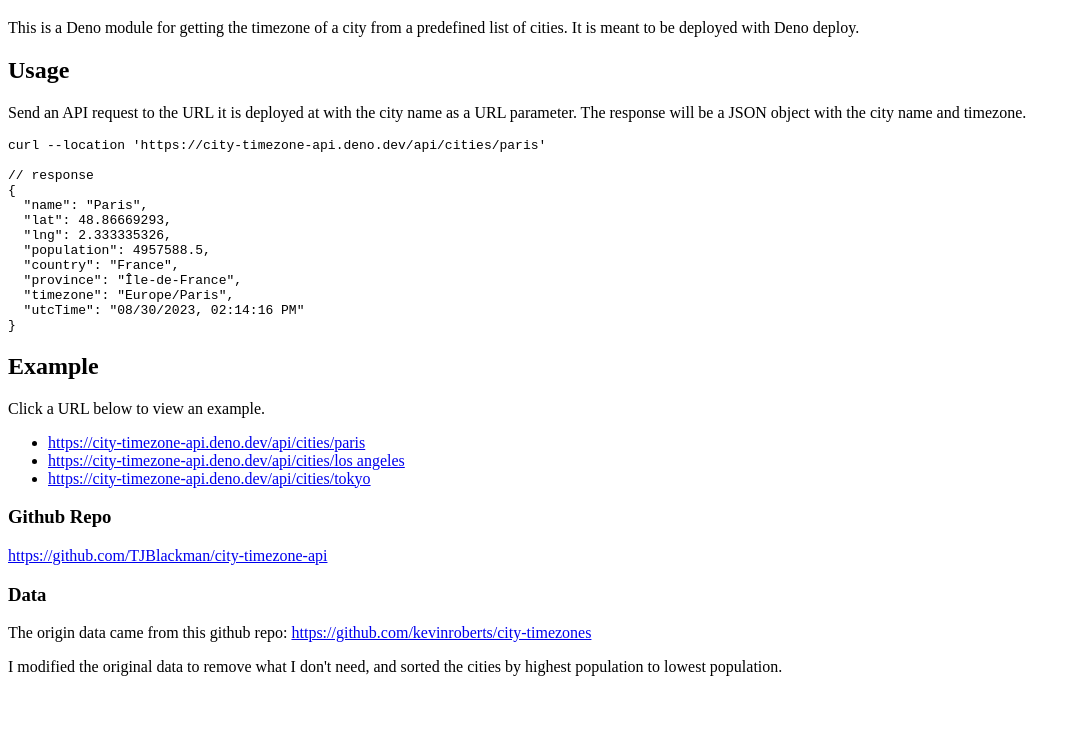
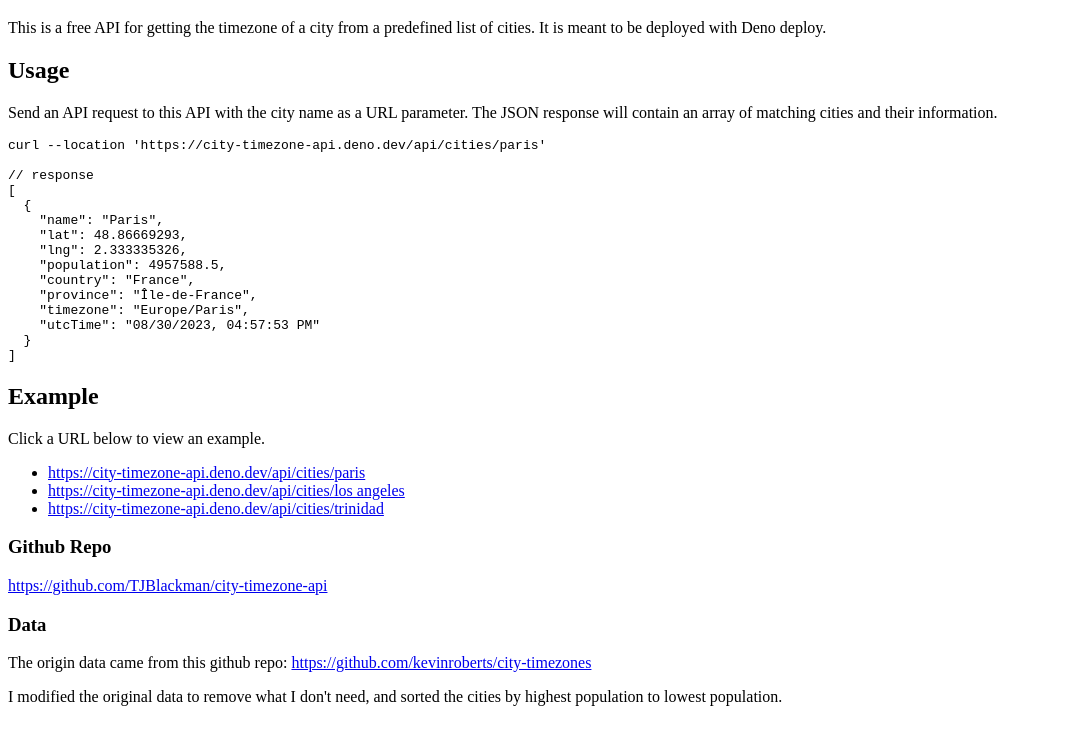
Before and after one commit to TJBlackman/city-timezone-api, a plain HTML site: page index.html in a window 1280 px wide. Shown: the part 61-800 px from the top of the page, without its empty margins (0-1081 px from the left). Drawn offline with Linux system fonts and the light colour scheme.

Commit message:
return an array of matches instead of just the first match

```diff
--- a/index.html
+++ b/index.html
@@ -8,18 +8,19 @@
   <body>
     <h1 id="city-timezone-api">City Timezone API</h1>
     <p>
-      This is a Deno module for getting the timezone of a city from a predefined
+      This is a free API for getting the timezone of a city from a predefined
       list of cities. It is meant to be deployed with Deno deploy.
     </p>
     <h2 id="usage">Usage</h2>
     <p>
-      Send an API request to the URL it is deployed at with the city name as a
-      URL parameter. The response will be a JSON object with the city name and
-      timezone.
+      Send an API request to this API with the city name as a URL parameter. The
+      JSON response will contain an array of matching cities and their
+      information.
     </p>
     <pre><code>curl --location &#39;https://city-timezone-api.deno.dev/api/cities/paris&#39;
 
 // response
+[
   {
     &quot;name&quot;: &quot;Paris&quot;,
     &quot;lat&quot;: 48.86669293,
@@ -28,8 +29,9 @@
     &quot;country&quot;: &quot;France&quot;,
     &quot;province&quot;: &quot;Île-de-France&quot;,
     &quot;timezone&quot;: &quot;Europe/Paris&quot;,
-  &quot;utcTime&quot;: &quot;08/30/2023, 02:14:16 PM&quot;
+    &quot;utcTime&quot;: &quot;08/30/2023, 04:57:53 PM&quot;
   }
+]
 </code></pre>
     <h2 id="example">Example</h2>
     <p>Click a URL below to view an example.</p>
@@ -40,13 +42,13 @@
         >
       </li>
       <li>
-        <a href="https://city-timezone-api.deno.dev/api/cities/los angeles"
+        <a href="https://city-timezone-api.deno.dev/api/cities/los%20angeles"
           >https://city-timezone-api.deno.dev/api/cities/los angeles</a
         >
       </li>
       <li>
-        <a href="https://city-timezone-api.deno.dev/api/cities/tokyo"
-          >https://city-timezone-api.deno.dev/api/cities/tokyo</a
+        <a href="https://city-timezone-api.deno.dev/api/cities/trinidad"
+          >https://city-timezone-api.deno.dev/api/cities/trinidad</a
         >
       </li>
     </ul>
```
Also changed, not shown: 2 other files. Lines whose indentation alone changed are shown as unchanged.
